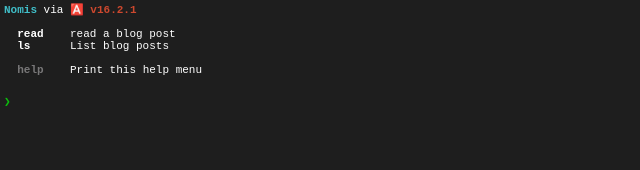
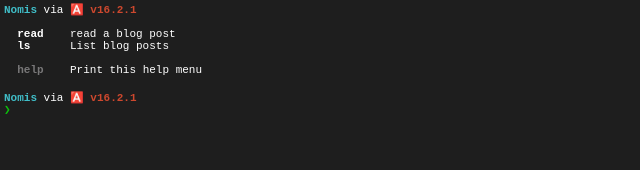
Before and after one commit to sp90/nomis-terminal, an Angular app: page / in a window 1280 px wide. Shown: the top 170 px of the page, without its empty margins (0-640 px from the left). Built offline with nearby package versions, Linux system fonts and the light colour scheme.

Commit message:
Fix start command

```diff
--- a/src/app/app.component.html
+++ b/src/app/app.component.html
@@ -4,6 +4,7 @@
   <pre [innerHTML]="contentStream()"></pre>
 </section>
 
+<pre [innerHTML]="statusStr"></pre>
 <aside>
   <span class="cmd-caret">❯</span>
   <textarea
--- a/src/app/app.component.scss
+++ b/src/app/app.component.scss
@@ -24,7 +24,7 @@ aside {
   align-items: center;
   justify-content: center;
   gap: 4px;
-  padding: 4px;
+  padding: 0 4px 4px 4px;
   z-index: 100;
   position: relative;
 
--- a/src/app/app.component.ts
+++ b/src/app/app.component.ts
@@ -16,6 +16,7 @@ export class AppComponent implements OnInit {
   @ViewChild('textarea') textarea!: HTMLTextAreaElement;
 
   cmdField = fb.control('');
+  statusStr = this.cmdState.statusStr;
   cmdHistory = this.cmdState.cmdHistory.asReadonly();
   contentStream = this.cmdState.contentStream.asReadonly();
 
--- a/src/app/commands.state.ts
+++ b/src/app/commands.state.ts
@@ -35,8 +35,7 @@ const CMD_TREE = {
   providedIn: 'root'
 })
 export class CommandsState {
-  private statusStr = '<b class="t">Nomis</b> via 🅰️ <b class="r">v16.2.1</b>';
-
+  statusStr = '<b class="t">Nomis</b> via 🅰️ <b class="r">v16.2.1</b>';
   cmdHistory = signal<string[]>([]);
   contentStream = signal<string>('');
 
--- a/src/styles.scss
+++ b/src/styles.scss
@@ -17,7 +17,7 @@ body {
 }
 
 pre {
-  padding: 4px;
+  padding: 4px 4px 0;
   margin: 0;
 
   b {
```
